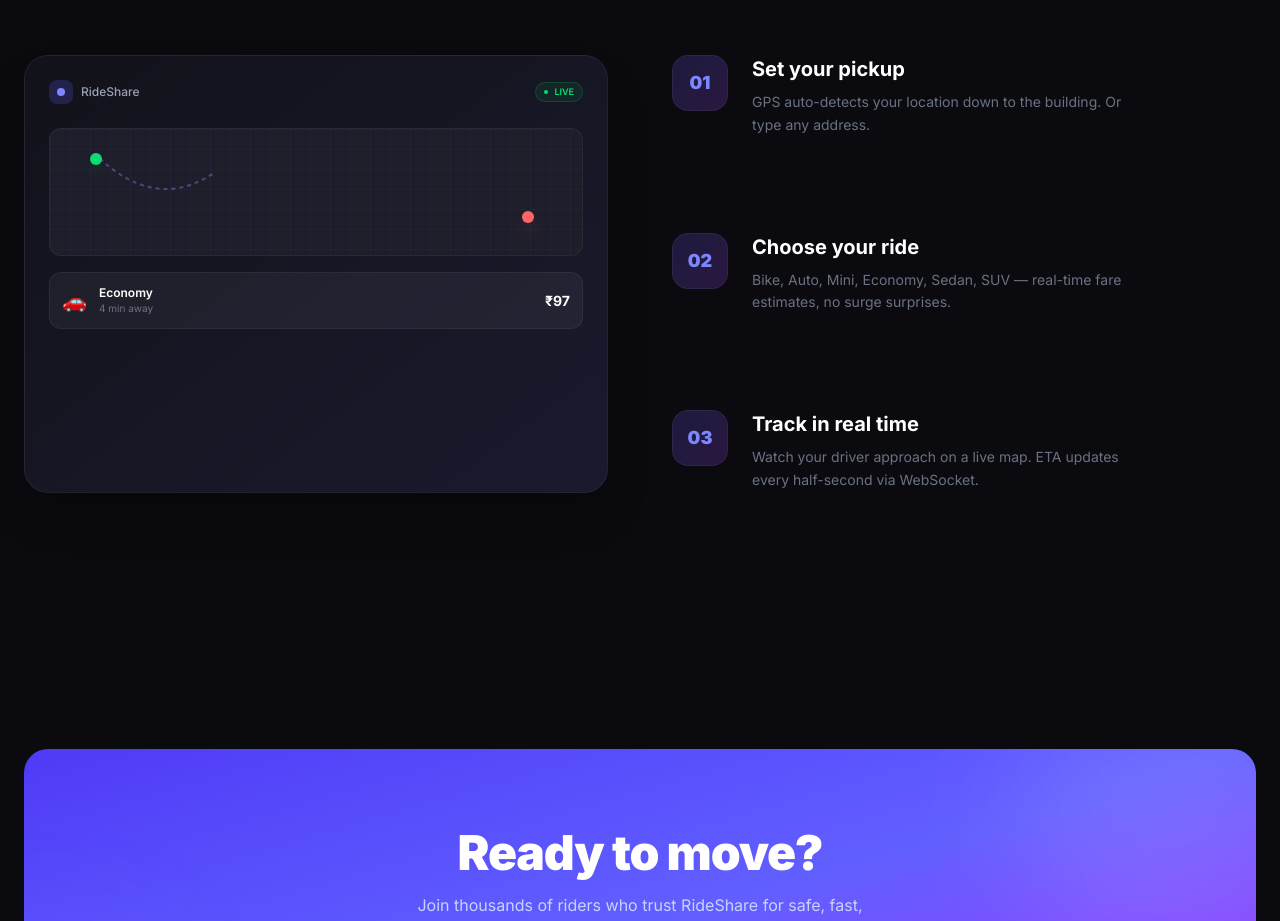
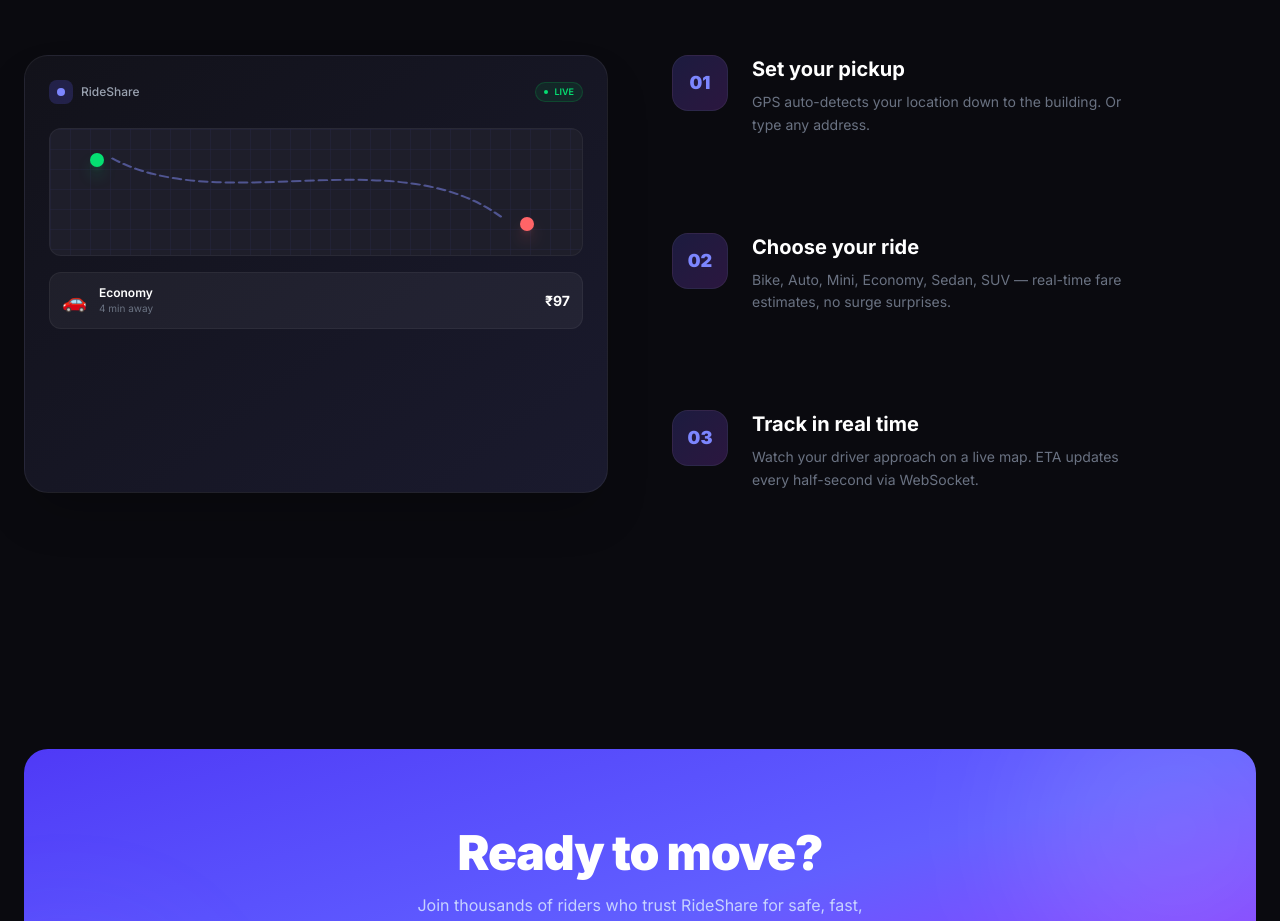
Before and after one commit to sarthaksaxenaa/RideShare-Platform, a Next.js app in the folder rider-app/: page / in a window 1280 px wide. Shown: the part 2160-3081 px from the top of the page. Built offline with nearby package versions, Linux system fonts and the light colour scheme.

Commit message:
Fix: route line connects green-to-red dot, remove N dev indicator, fix images.domains deprecation

```diff
--- a/rider-app/next.config.ts
+++ b/rider-app/next.config.ts
@@ -3,10 +3,14 @@ import type { NextConfig } from "next";
 const nextConfig: NextConfig = {
   // Allow images from external domains
   images: {
-    domains: ['localhost'],
+    remotePatterns: [
+      { protocol: 'http', hostname: 'localhost' },
+    ],
   },
   // Suppress hydration warnings from Leaflet
   reactStrictMode: true,
+  // Hide the Next.js "N" dev indicator in bottom-left corner
+  devIndicators: false,
 };
 
 export default nextConfig;
--- a/rider-app/src/app/page.tsx
+++ b/rider-app/src/app/page.tsx
@@ -279,9 +279,22 @@ export default function LandingPage() {
                           backgroundImage: 'linear-gradient(rgba(99,102,241,0.3) 1px, transparent 1px), linear-gradient(90deg, rgba(99,102,241,0.3) 1px, transparent 1px)',
                           backgroundSize: '20px 20px',
                         }} />
-                        <div className="absolute top-6 left-10 w-3 h-3 rounded-full bg-green-400 shadow-lg shadow-green-400/30" />
-                        <div className="absolute bottom-8 right-12 w-3 h-3 rounded-full bg-red-400 shadow-lg shadow-red-400/30" />
-                        <svg className="absolute top-6 left-11 opacity-40" width="120" height="60" viewBox="0 0 120 60"><path d="M0 0 Q60 60 120 20" fill="none" stroke="#818cf8" strokeWidth="2" strokeDasharray="4 4" /></svg>
+                        {/* Pickup dot (green) */}
+                        <div className="absolute top-6 left-10 w-3.5 h-3.5 rounded-full bg-green-400 shadow-lg shadow-green-400/40 z-10" />
+                        {/* Destination dot (red) */}
+                        <div className="absolute top-[70%] right-12 w-3.5 h-3.5 rounded-full bg-red-400 shadow-lg shadow-red-400/40 z-10" />
+                        {/* Route line connecting the dots */}
+                        <svg className="absolute inset-0 w-full h-full" viewBox="0 0 400 128" preserveAspectRatio="none">
+                          <path
+                            d="M 47 30 C 130 90, 260 10, 340 90"
+                            fill="none"
+                            stroke="#818cf8"
+                            strokeWidth="2"
+                            strokeDasharray="6 4"
+                            strokeLinecap="round"
+                            opacity="0.5"
+                          />
+                        </svg>
                       </div>
                       {/* Ride option */}
                       <div className="p-3 rounded-xl bg-white/5 border border-white/5">
```
